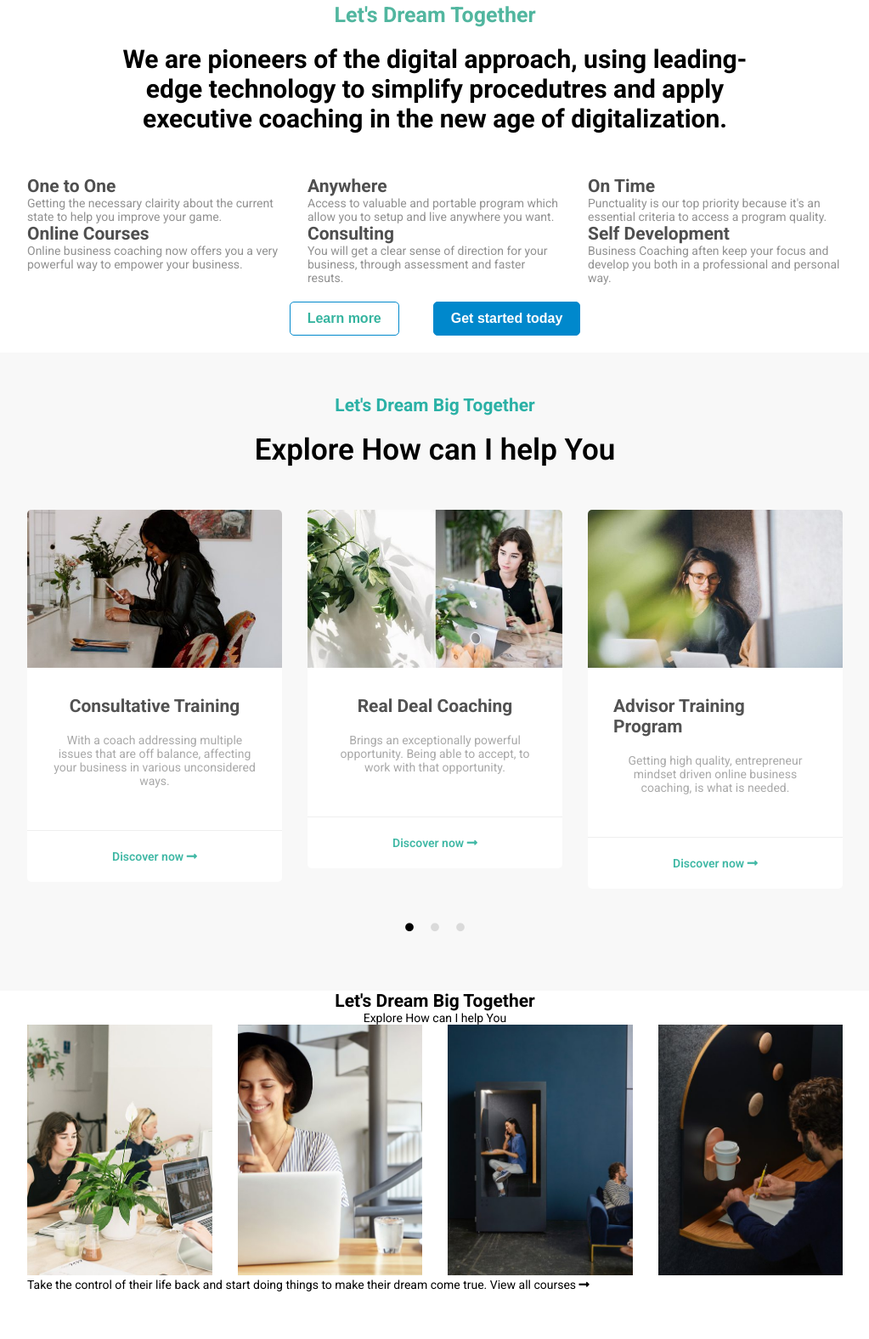
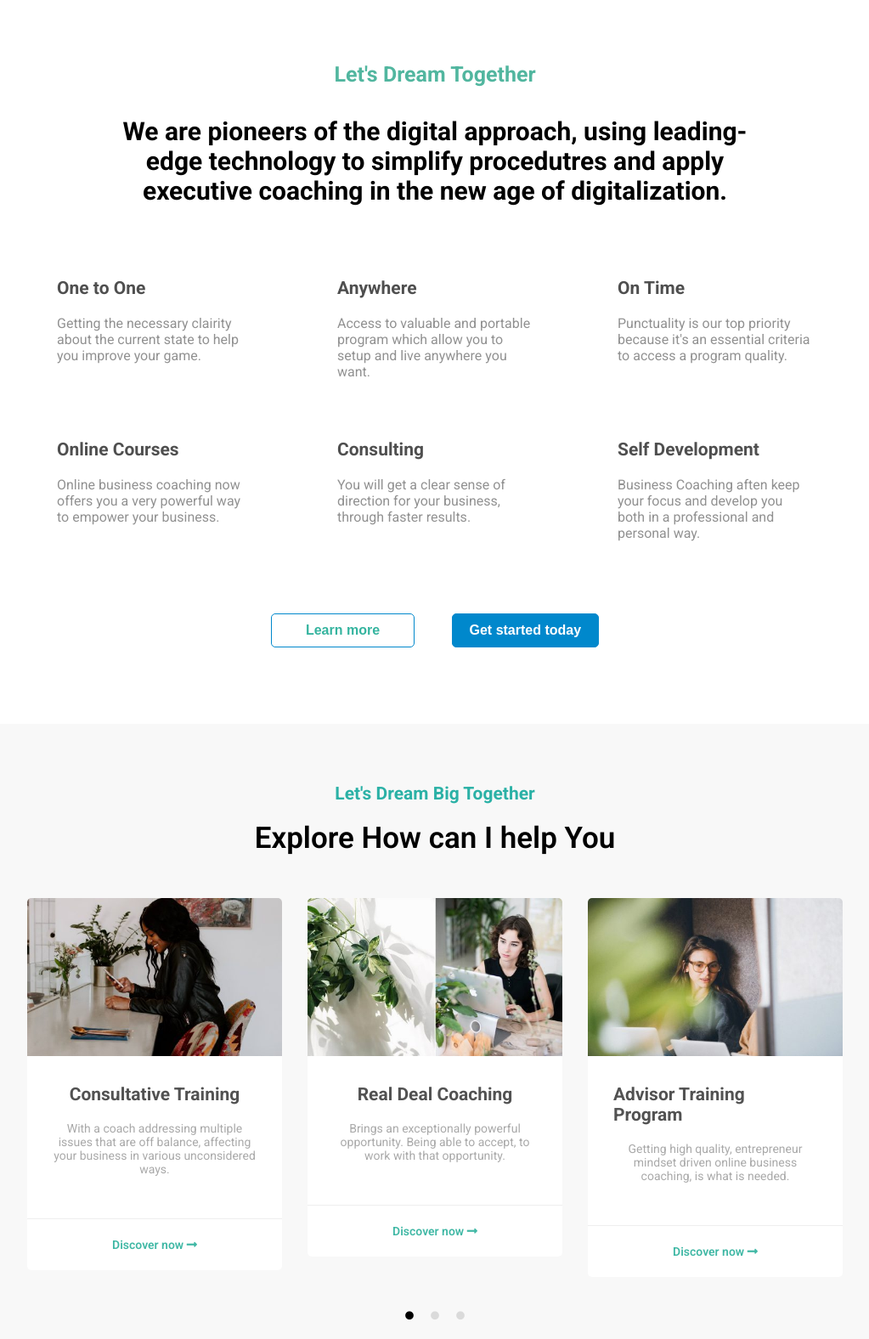
Before and after one commit to Vsevolod230287/proj-html-vuejs, a website: page index.html in a window 1280 px wide. Shown: the part 647-2223 px from the top of the page at 85% size, without its empty margins (128-1151 px from the left). Before the commit the page ends 2167 px from the top, so only its background shows below. Drawn offline with nearby package versions, Linux system fonts and the light colour scheme.

Commit message:
Perfezionato lo stile

```diff
--- a/index.html
+++ b/index.html
@@ -73,9 +73,6 @@
 
           <div class="cards">
             <div class="card">
-              <div class="img">
-                <i></i>
-              </div>
               <div class="info-card">
                 <h2>One to One</h2>
                 <p>Getting the necessary clairity about the current state to help you improve your game.</p>
@@ -114,7 +111,7 @@
               </div>
               <div class="info-card">
                 <h2>Consulting</h2>
-                <p>You will get a clear sense of direction for your business, through assessment and faster resuts.</p>
+                <p>You will get a clear sense of direction for your business, through faster results.</p>
               </div>
             </div>
             <div class="card">
@@ -126,8 +123,10 @@
               </div>
 
             </div>
+            <div class="buttons">
               <button class="learn-more" type="button" name="button">Learn more</button>
               <button class="get-starded" type="button" name="button">Get started today</button>
+            </div>
           </div>
         </div>
 
@@ -147,7 +146,7 @@
 
                 <div class="slider-img" v-for="(img, i) in slider.arrayImg">
                   <div class="slider-card">
-                    <div class="img" >
+                    <div class="img">
                       <img :src="img.link" alt="">
                     </div>
                     <div class="slide-info">
@@ -162,10 +161,7 @@
               </div>
 
               <div class="dots-slider">
-                <i v-for="indexDot in sliders.length"
-                class="fas fa-circle"
-                :class="((indexDot - 1) == index) ? 'active' : '' "
-                @click="clickDot(indexDot-1)"></i>
+                <i v-for="indexDot in sliders.length" class="fas fa-circle" :class="((indexDot - 1) == index) ? 'active' : '' " @click="clickDot(indexDot-1)"></i>
               </div>
             </div>
           </div>
@@ -184,12 +180,14 @@
             <div class="imgs" v-for="courseImg in coursesImgs">
               <img :src="courseImg" alt="">
             </div>
-
+            <div class="all-corses-bottom">
               <p>Take the control of their life back and start doing things to make their dream come true.
                 <span>View all courses
                   <i class="fas fa-long-arrow-alt-right"></i>
                 </span>
               </p>
+            </div>
+
           </div>
         </div>
 
--- a/src/scss/partials/_main.scss
+++ b/src/scss/partials/_main.scss
@@ -72,6 +72,7 @@ main {
       display: flex;
       flex-wrap: wrap;
       justify-content: center;
+      padding: 70px 0;
 
       .title-section {
         padding: 50px 100px;
@@ -79,7 +80,7 @@ main {
         h2 {
           font-size: 25px;
           color: #51B69F;
-          padding-bottom: 20px;
+          padding-bottom: 35px;
           text-align: center;
         }
 
@@ -100,22 +101,30 @@ main {
           width: calc(100%/3);
           padding: 0 15px;
 
+          .info-card {
+            padding: 35px;
+
             h2 {
+              padding-bottom: 20px;
               color: #4F4F4F;
             }
 
             p {
+              font-size: 16px;
               color: #919191;
             }
           }
         }
+
+        .buttons {
+          padding-top: 30px;
 
           button.learn-more {
             border: 1px solid #0088cc;
             color: #35B49F;
             font-weight: 600;
             background-color: white;
-        padding: 10px 20px;
+            padding: 10px 40px;
             border-radius: 5px;
             font-size: 16px;
             margin: 20px;
@@ -133,12 +142,14 @@ main {
           }
         }
       }
+    }
+  }
 
   section.three-dots-carousel {
     display: flex;
     justify-content: center;
     background-color: #F8F8F8;
-    padding: 50px 0;
+    padding: 70px 0;
 
     .container {
       width: 75%;
@@ -236,13 +247,27 @@ main {
       margin: 0 auto;
 
       .negativ-margin {
+        padding: 50px 0;
         display: flex;
         flex-wrap: wrap;
+        justify-content: center;
         margin: 0 -15px;
 
         .all-courses-header {
           width: 100%;
           text-align: center;
+
+          h2 {
+            padding-bottom: 20px;
+            color: #2BB1A6;
+          }
+
+          p {
+            text-align: center;
+            font-size: 35px;
+            font-weight: 600;
+            padding-bottom: 50px;
+          }
         }
 
         .imgs {
@@ -253,11 +278,23 @@ main {
             width: 100%;
           }
         }
+
+        .all-corses-bottom {
+          padding: 50px 0;
+          width: 500px;
+
           p {
+            color: #868686;
+            text-align: center;
             padding: 0 15px;
-        }
 
+            span {
+              font-weight: 600;
+              color: #626262;
             }
           }
         }
       }
+    }
+  }
+}
```
Also changed, not shown: dist/css/master.css. Lines whose indentation alone changed are shown as unchanged.
